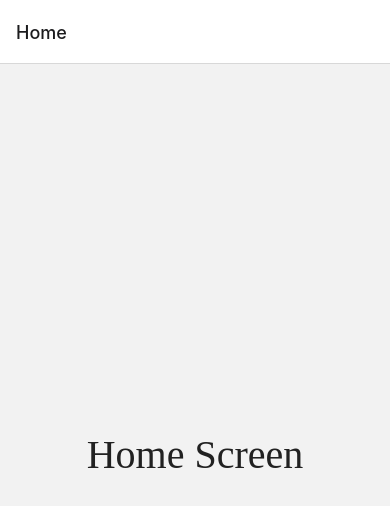
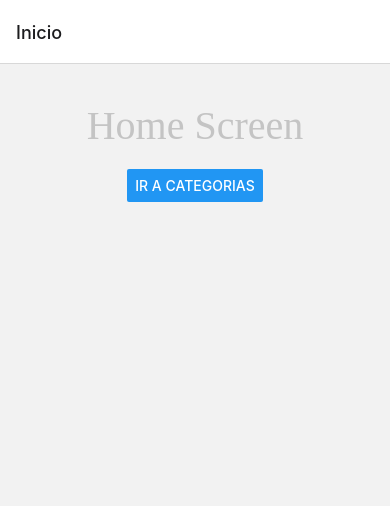
Before and after one commit to nachop96/ShopPanaderia, a React Native app: screen /Home in a window 390 px wide. Shown: the top 506 px of the page. Built offline with nearby package versions, Linux system fonts and the light colour scheme.

Commit message:
Navegar entre categorias

```diff
--- a/src/navigation/main.js
+++ b/src/navigation/main.js
@@ -11,8 +11,8 @@ const Stack = createNativeStackNavigator();
 const MainNavigator = () => {
 
     return (
-        <Stack.Navigator initialRouteName="Home">
-            <Stack.Screen name="Home" component={Home} />
+        <Stack.Navigator initialRouteName="Home" >
+            <Stack.Screen name="Home" component={Home} options={{ title: 'Inicio' }}/>
             <Stack.Screen name="Product" component={Product} />
             <Stack.Screen name="Category" component={Category} />
         </Stack.Navigator>
--- a/src/screens/category/index.js
+++ b/src/screens/category/index.js
@@ -1,20 +1,26 @@
 import React from 'react';
-import {View,Text} from 'react-native';
+import {View,Text,Button} from 'react-native';
 import {styles} from './styles';
 
 
 
-const Category = () => {
+const Category = ({navigation}) => {
 
     return(
-    <View style={styles.container}>
+        <View style={styles.container}>
 
-        <Text style={styles.title}>Category</Text>
+            <Text style={styles.title}>Categorias</Text>
+            <Button title="Ir a Productos" onPress={() => {
+                navigation.navigate('Product')
+            }} />
 
 
-    </View>
 
-    )
+
+
+        </View>
+
+        )
 }
 
 
--- a/src/screens/home/index.js
+++ b/src/screens/home/index.js
@@ -1,15 +1,21 @@
 import React from 'react';
-import {View,Text} from 'react-native';
+import {View,Text,Button} from 'react-native';
 import {styles} from './styles';
 
 
 
-const Home = () => {
+const Home = ({navigation}) => {
 
     return(
     <View style={styles.container}>
 
         <Text style={styles.title}>Home Screen</Text>
+        <Button title="Ir a Categorias" onPress={() => {
+            navigation.navigate('Category')
+        }} />
+
+
+
 
 
     </View>
--- a/src/screens/home/styles.js
+++ b/src/screens/home/styles.js
@@ -4,6 +4,7 @@ export const styles = StyleSheet.create({
 
     container: {
         flex: 1,
+        flexGrow: 0.2,
         justifyContent:'center',
         alignItems:'center',
     },
@@ -15,7 +16,12 @@ export const styles = StyleSheet.create({
         textAlign:'center',
         marginVertical:20,
         fontFamily:'OpenSans-Bold',
-        color:'#212121',
+        color:'#c4c4c4',
+    },
+
+    buttonContainer:{
+        marginVertical:20,
+        marginBottom:20,
     }
 
 })
--- a/src/screens/product/index.js
+++ b/src/screens/product/index.js
@@ -1,20 +1,26 @@
 import React from 'react';
-import {View,Text} from 'react-native';
+import {View,Text,Button} from 'react-native';
 import {styles} from './styles';
 
 
 
-const Product = () => {
+const Product = ({navigation}) => {
 
     return(
-    <View style={styles.container}>
+        <View style={styles.container}>
 
-        <Text style={styles.title}>Product</Text>
+            <Text style={styles.title}>Productos</Text>
+            <Button title="Ir al Inicio" onPress={() => {
+                navigation.navigate('Home')
+            }} />
 
 
-    </View>
 
-    )
+
+
+        </View>
+
+        )
 }
 
 
```
